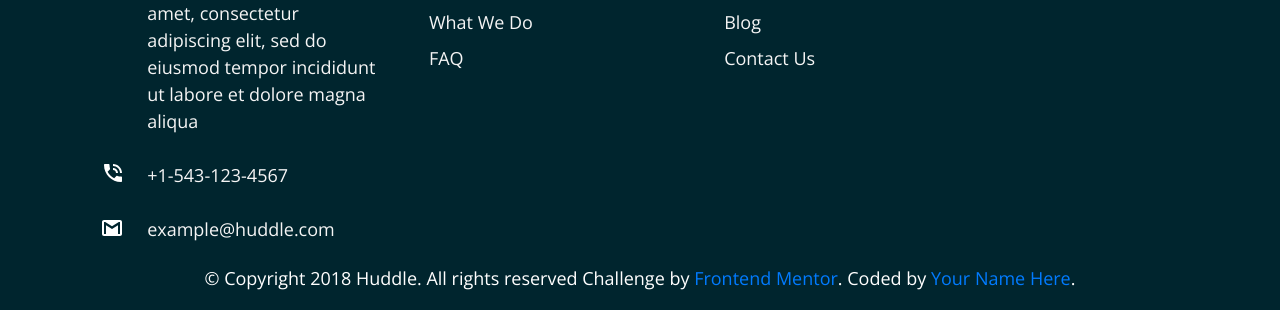
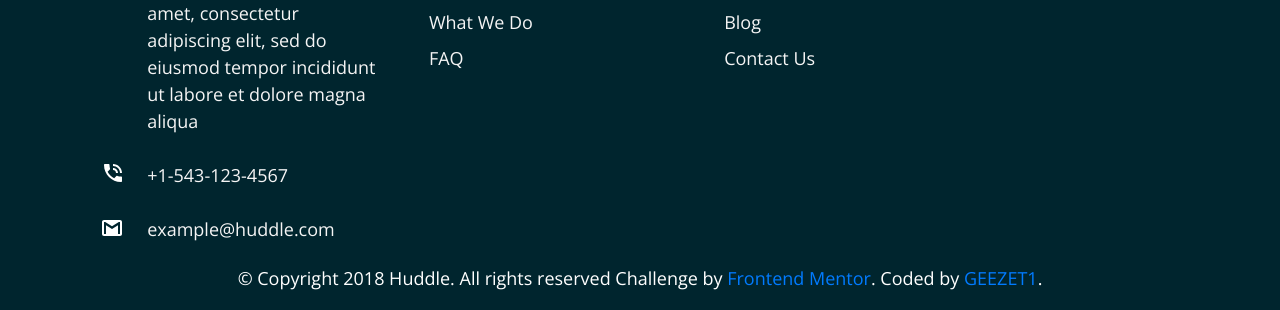
Before and after one commit to GEEZET1/Huddle-landing-page-with-alternating-feature-blocks, a plain HTML site: page index.html in a window 1280 px wide. Shown: the part 2593-2903 px from the top of the page. Drawn offline with nearby package versions, Linux system fonts and the light colour scheme.

Commit message:
Update index.html

```diff
--- a/index.html
+++ b/index.html
@@ -280,7 +280,7 @@
 								href="https://www.frontendmentor.io?ref=challenge"
 								target="_blank"
 								>Frontend Mentor</a
-							>. Coded by <a href="#">Your Name Here</a>.
+							>. Coded by <a href="https://github.com/GEEZET1" target="_blank">GEEZET1</a>.
 						</p>
 					</div>
 				</div>
```
